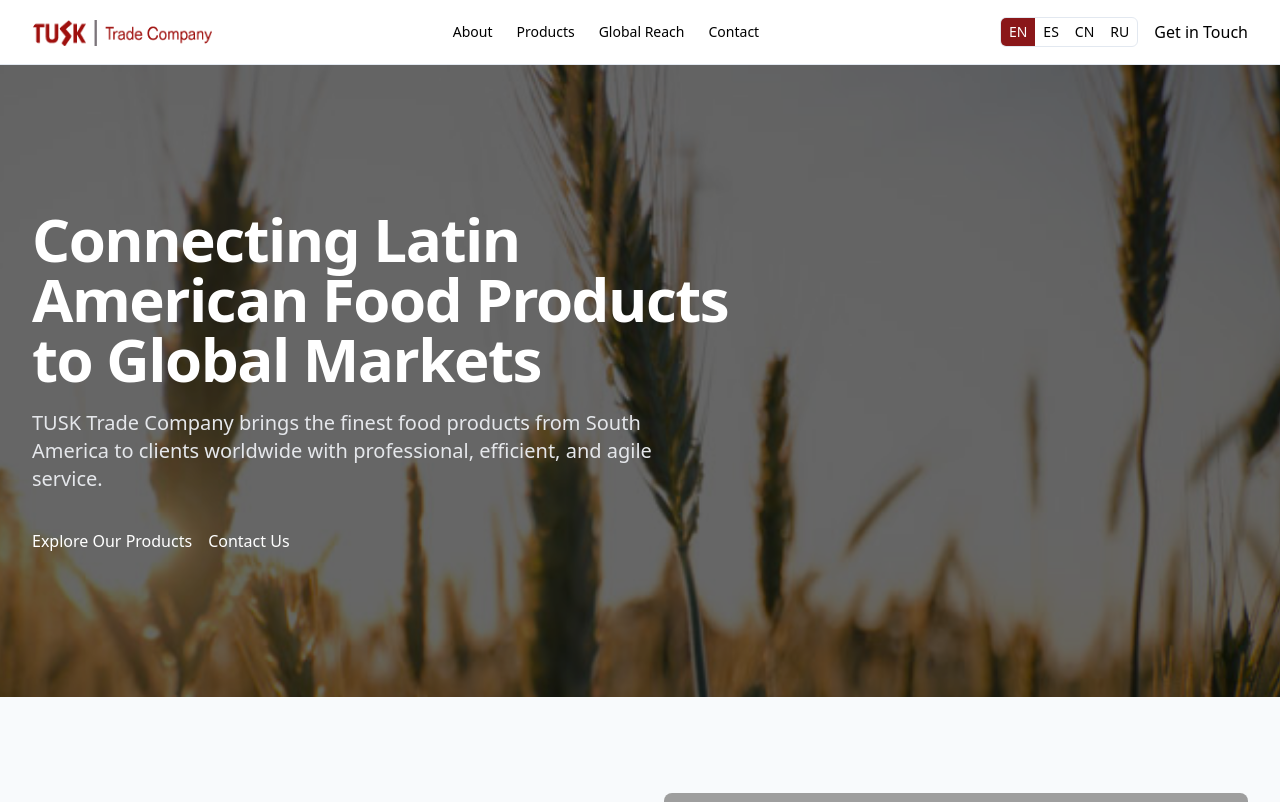
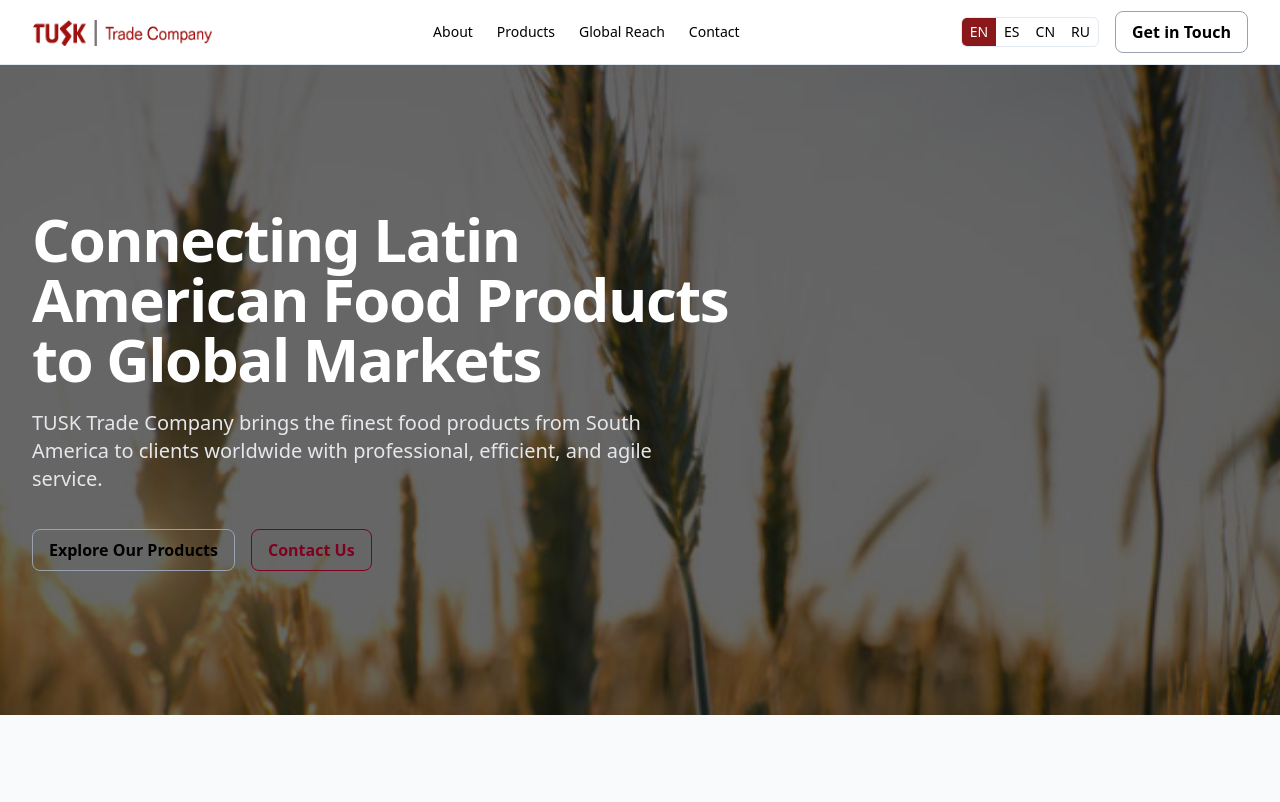
Before and after one commit to pdelabs/tusk, a Next.js app: page / in a window 1280 px wide. Shown: the top 802 px of the page. Built offline with nearby package versions, Linux system fonts and the light colour scheme; grey boxes are pictures that could not be loaded.

Commit message:
fix lost button changes on refactored componentes

```diff
--- a/src/app/Header.tsx
+++ b/src/app/Header.tsx
@@ -3,6 +3,7 @@ import { useTranslations } from "../context/translations/TranslationsProvider";
 import LanguageSwitcher from "./LanguageSwitcher";
 import Link from "next/link";
 import Image from "next/image";
+import Button from "../components/Button";
 
 const Header = () => {
   const { translations: t } = useTranslations();
@@ -46,7 +47,7 @@ const Header = () => {
         </nav>
         <div className="flex items-center gap-4">
           <LanguageSwitcher />
-          <button>{t.getInTouch}</button>
+          <Button variant="primary">{t.getInTouch}</Button>
         </div>
       </div>
     </header>
--- a/src/app/page.tsx
+++ b/src/app/page.tsx
@@ -8,6 +8,7 @@ import Global from "./Global";
 import Contact from "./Contact";
 import WhyChooseUs from "./WhyChooseUs";
 import Header from "./Header";
+import Button from "../components/Button";
 
 export default function Home() {
   return (
@@ -47,10 +48,8 @@ const HeroSection = () => {
             {t.heroSubtitle}
           </p>
           <div className="flex flex-col sm:flex-row gap-4 pt-4">
-            <button className="w-full sm:w-auto">{t.exploreProducts}</button>
-            <button className="w-full sm:w-auto border-white text-white hover:bg-white/10">
-              {t.contactUs}
-            </button>
+            <Button variant="primary">{t.exploreProducts}</Button>
+            <Button variant="secondary">{t.contactUs}</Button>
           </div>
         </div>
       </div>
```
